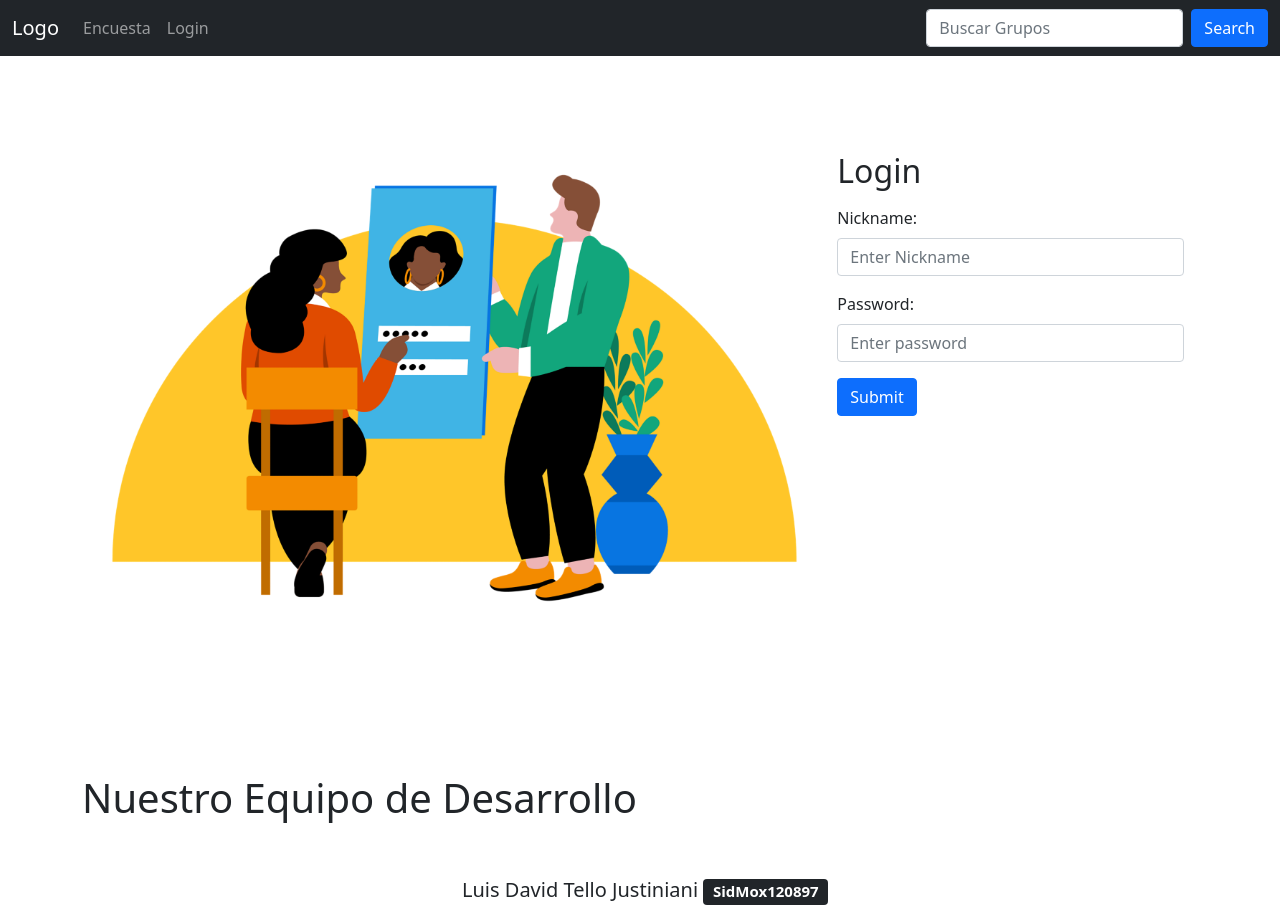
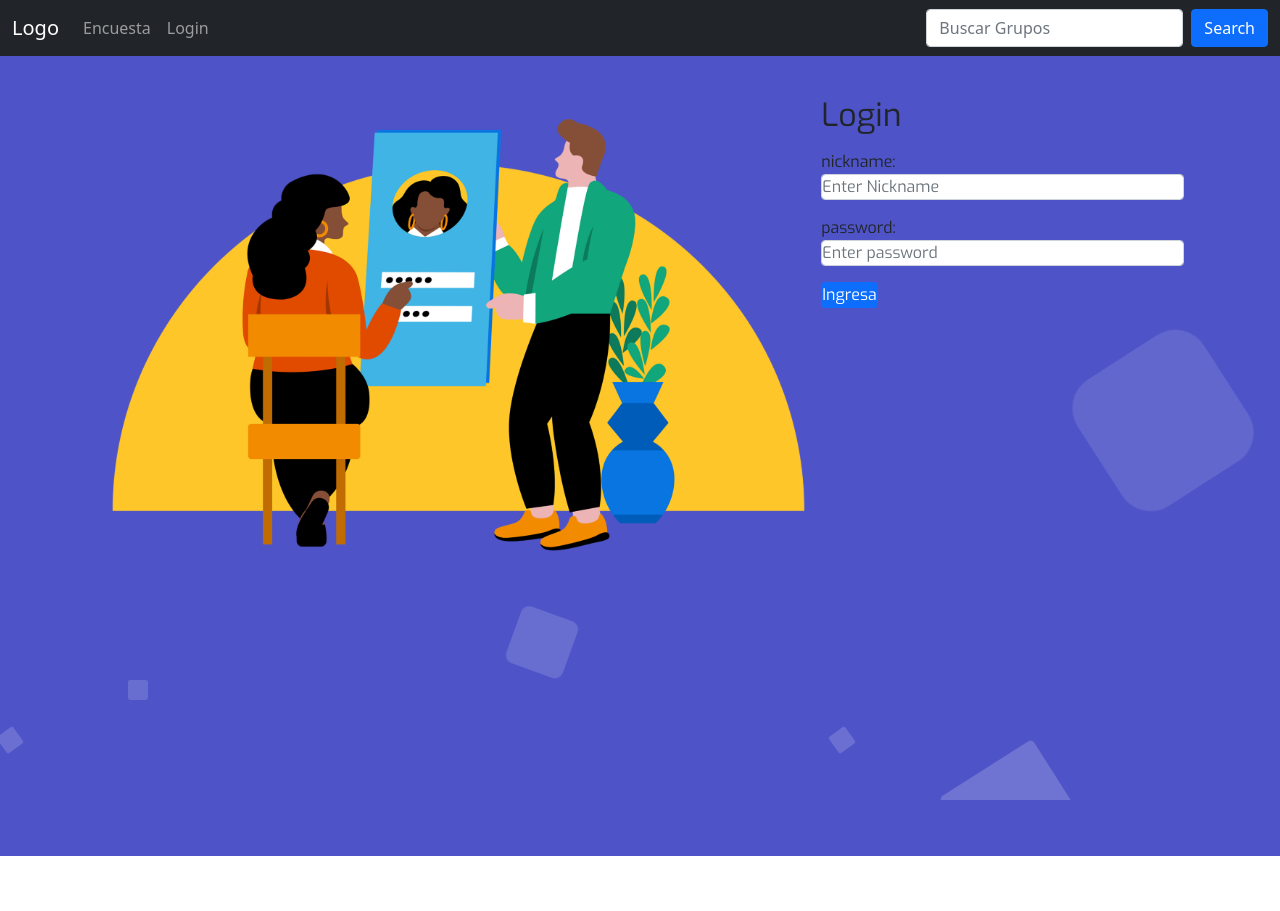
Before and after one commit to SidMox120897/ProIngSodt, an Angular app: page /login in a window 1280 px wide. Shown: the top 911 px of the page. Built offline with nearby package versions, Linux system fonts and the light colour scheme.

Commit message:
carla
fondiño

```diff
--- a/src/app/usuario/components/login/login.component.css
+++ b/src/app/usuario/components/login/login.component.css
@@ -0,0 +1,148 @@
+@import url('https://fonts.googleapis.com/css?family=Exo:400,700');
+*{
+    margin: 0px;
+    padding: 0px;
+}
+
+body{
+    font-family: 'Exo', sans-serif;
+}
+
+
+.context {
+    width: 100%;
+    position: absolute;
+    top:50vh;
+
+}
+
+.context h1{
+    text-align: center;
+    color: #fff;
+    font-size: 50px;
+}
+
+
+.area{
+    background: #4e54c8;
+    background: -webkit-linear-gradient(to left, #8f94fb, #4e54c8);
+    width: 100%;
+    height:100vh;
+
+
+}
+
+.circles{
+    position: absolute;
+    top: 0;
+    left: 0;
+    width: 100%;
+    height: 100%;
+    overflow: hidden;
+}
+
+.circles li{
+    position: absolute;
+    display: block;
+    list-style: none;
+    width: 20px;
+    height: 20px;
+    background: rgba(255, 255, 255, 0.2);
+    animation: animate 25s linear infinite;
+    bottom: -150px;
+
+}
+
+.circles li:nth-child(1){
+    left: 25%;
+    width: 80px;
+    height: 80px;
+    animation-delay: 0s;
+}
+
+
+.circles li:nth-child(2){
+    left: 10%;
+    width: 20px;
+    height: 20px;
+    animation-delay: 2s;
+    animation-duration: 12s;
+}
+
+.circles li:nth-child(3){
+    left: 70%;
+    width: 20px;
+    height: 20px;
+    animation-delay: 4s;
+}
+
+.circles li:nth-child(4){
+    left: 40%;
+    width: 60px;
+    height: 60px;
+    animation-delay: 0s;
+    animation-duration: 18s;
+}
+
+.circles li:nth-child(5){
+    left: 65%;
+    width: 20px;
+    height: 20px;
+    animation-delay: 0s;
+}
+
+.circles li:nth-child(6){
+    left: 75%;
+    width: 110px;
+    height: 110px;
+    animation-delay: 3s;
+}
+
+.circles li:nth-child(7){
+    left: 35%;
+    width: 150px;
+    height: 150px;
+    animation-delay: 7s;
+}
+
+.circles li:nth-child(8){
+    left: 50%;
+    width: 25px;
+    height: 25px;
+    animation-delay: 15s;
+    animation-duration: 45s;
+}
+
+.circles li:nth-child(9){
+    left: 20%;
+    width: 15px;
+    height: 15px;
+    animation-delay: 2s;
+    animation-duration: 35s;
+}
+
+.circles li:nth-child(10){
+    left: 85%;
+    width: 150px;
+    height: 150px;
+    animation-delay: 0s;
+    animation-duration: 11s;
+}
+
+
+
+@keyframes animate {
+
+    0%{
+        transform: translateY(0) rotate(0deg);
+        opacity: 1;
+        border-radius: 0;
+    }
+
+    100%{
+        transform: translateY(-1000px) rotate(720deg);
+        opacity: 0;
+        border-radius: 50%;
+    }
+
+}
--- a/src/app/usuario/components/login/login.component.html
+++ b/src/app/usuario/components/login/login.component.html
@@ -1,13 +1,33 @@
+<!doctype html>
+<!--[if lte IE 9]>
+<html lang="en" class="oldie">
+<![endif]-->
+<!--[if gt IE 9]><!-->
+<html lang="en">
+<!--<![endif]-->
+<head>
+  <meta charset="utf-8">
+  <meta name="viewport" content="width=device-width, initial-scale=1">
+  <link rel="stylesheet" media="all" href="login.component.css" />
+</head>
+<!--------cuerpo----------->
+<body>
+    <div class="area">
+      <ul class="circles">
+
         <div class="p-5">
           <div class="row p-5">
             <div class="col-8">
+
               <img src="assets/img/login.png" alt="" class="h-100 w-100">
             </div>
             <div class="col-4">
               <h2>Login</h2>
               <form (ngSubmit)="logear()">
                 <div class="mb-3 mt-3">
-          <label for="nickname" class="form-label">Nickname:</label>
+
+
+                  <label for="nickname" class="form-label">nickname:</label>
                   <input type="text"
                         class="form-control"
                         id="nickname"
@@ -15,9 +35,10 @@
                         name="Nickname"
                         [(ngModel)]="id"
                         >
+
                 </div>
                 <div class="mb-3">
-          <label for="pwd" class="form-label">Password:</label>
+                  <label for="pwd" class="form-label">password:</label>
                   <input type="password"
                         class="form-control"
                         id="pwd"
@@ -26,8 +47,23 @@
                         [(ngModel)]="password"
                         >
                 </div>
-        <button type="submit" class="btn btn-primary">Submit</button>
+                <strong><button type="submit" class="btn btn-primary">Ingresa</button></strong>
               </form>
             </div>
           </div>
         </div>
+  <!------------------------ciclos------------------------------->
+                    <li></li>
+                    <li></li>
+                    <li></li>
+                    <li></li>
+                    <li></li>
+                    <li></li>
+                    <li></li>
+                    <li></li>
+                    <li></li>
+                    <li></li>
+      </ul>
+    </div>
+  </body>
+</html>
```
Also changed, not shown: 1 other file (tests, documents, lock files or other folders). Lines whose indentation alone changed are shown as unchanged.
